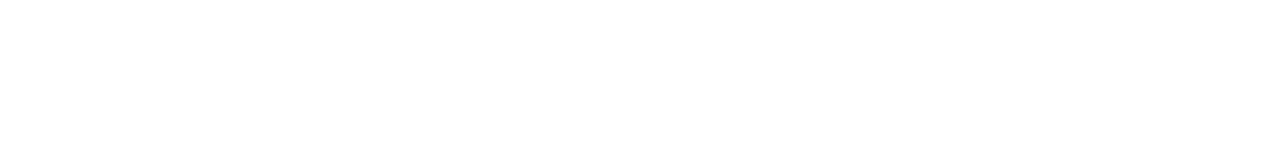
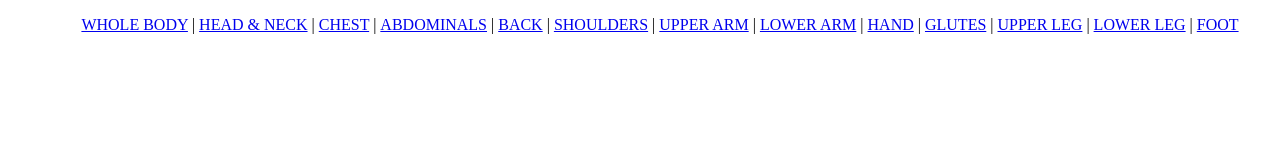
Before and after one commit to brynniebear/crescent-web-app, a plain HTML site: page anatomy.html in a window 1280 px wide. Drawn offline with Linux system fonts and the light colour scheme.

Commit message:
Add footer nav
-link style.css to anatomy.html
-create about.html

```diff
--- a/anatomy.html
+++ b/anatomy.html
@@ -4,9 +4,29 @@
     <meta charset="UTF-8">
     <meta http-equiv="X-UA-Compatible" content="IE=edge">
     <meta name="viewport" content="width=device-width, initial-scale=1.0">
+    <link href="/style.css" rel="stylesheet">
     <title>Crescent | Anatomy</title>
 </head>
 <body>
 
+    <footer>
+        <nav>
+            <ul class="footer-nav">
+                <li><a href="#">WHOLE BODY</a> | </li>
+                <li><a href="#">HEAD & NECK</a> | </li>
+                <li><a href="#">CHEST</a> | </li>
+                <li><a href="#">ABDOMINALS</a> | </li>
+                <li><a href="#">BACK</a> | </li>
+                <li><a href="#">SHOULDERS</a> | </li>
+                <li><a href="#">UPPER ARM</a> | </li>
+                <li><a href="#">LOWER ARM</a> | </li>
+                <li><a href="#">HAND</a> | </li>
+                <li><a href="#">GLUTES</a> | </li>
+                <li><a href="#">UPPER LEG</a> | </li>
+                <li><a href="#">LOWER LEG</a> | </li>
+                <li><a href="#">FOOT</a></li>
+            </ul>
+        </nav>
+    </footer>
 </body>
 </html>
--- a/style.css
+++ b/style.css
@@ -0,0 +1,8 @@
+.footer-nav {
+    text-align: center;
+}
+
+.footer-nav li {
+    display: inline;
+    text-decoration: none;
+}
```
Also changed, not shown: about.html (added, +12 -0 lines).
